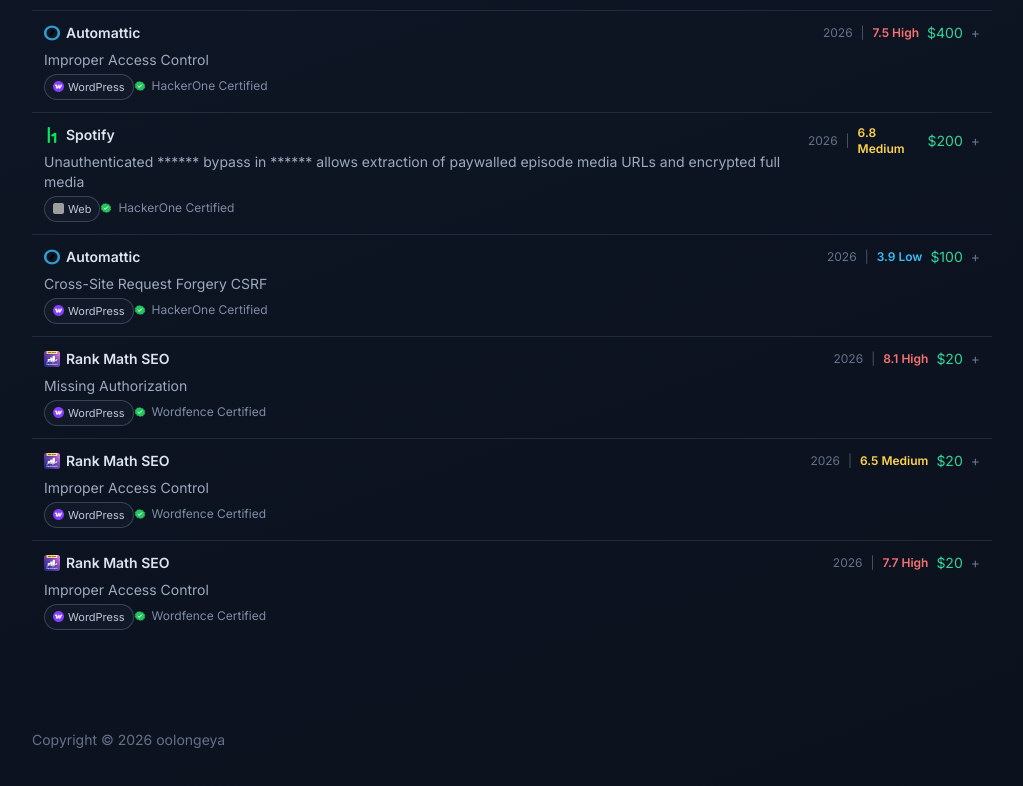
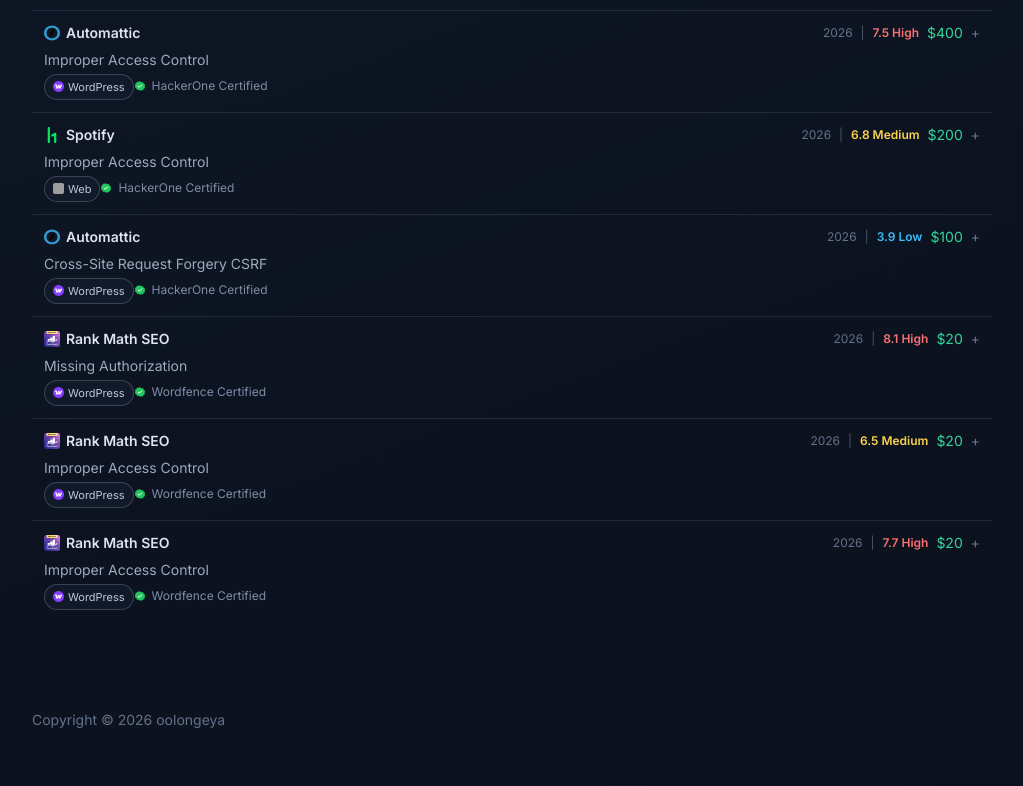
Before and after one commit to komi22/oolongeya, a Next.js app: page / in a window 1280 px wide. Shown: the part 2185-2971 px from the top of the page, without its empty margins (128-1151 px from the left). Built offline with nearby package versions, Linux system fonts and the light colour scheme; grey boxes are pictures that could not be loaded.

Commit message:
Refine Spotify bounty type and concise description

```diff
--- a/app/page.js
+++ b/app/page.js
@@ -292,7 +292,7 @@
     id: "BB-2026-009",
     area: "Web",
     program: "Spotify",
-    type: "Unauthenticated ****** bypass in ****** allows extraction of paywalled episode media URLs and encrypted full media",
+    type: "Improper Access Control",
     scoreValue: "6.8",
     grade: "Medium",
     payout: "$200",
@@ -301,7 +301,7 @@
     icon: "/icons/hackerone.svg",
     certification: "HackerOne Certified",
     description:
-      "For certain paywalled episodes, the endpoint returns ****** and ****** without authentication. This is not a normal public behavior because other episodes in the same PAYMENT_REQUIRED class are correctly blocked.",
+      "Some paywalled episodes returned media URLs and file IDs without authentication, while other PAYMENT_REQUIRED episodes were properly blocked.",
   },
 ];
 
```
